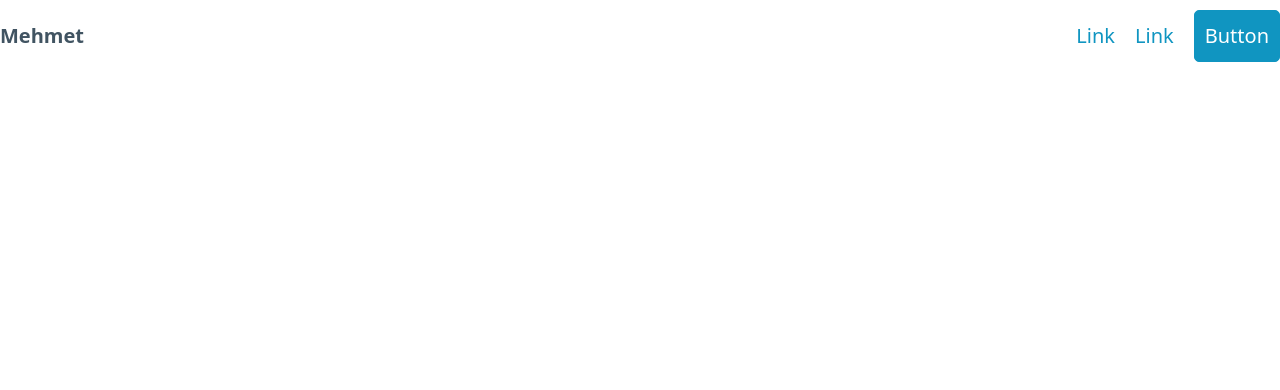
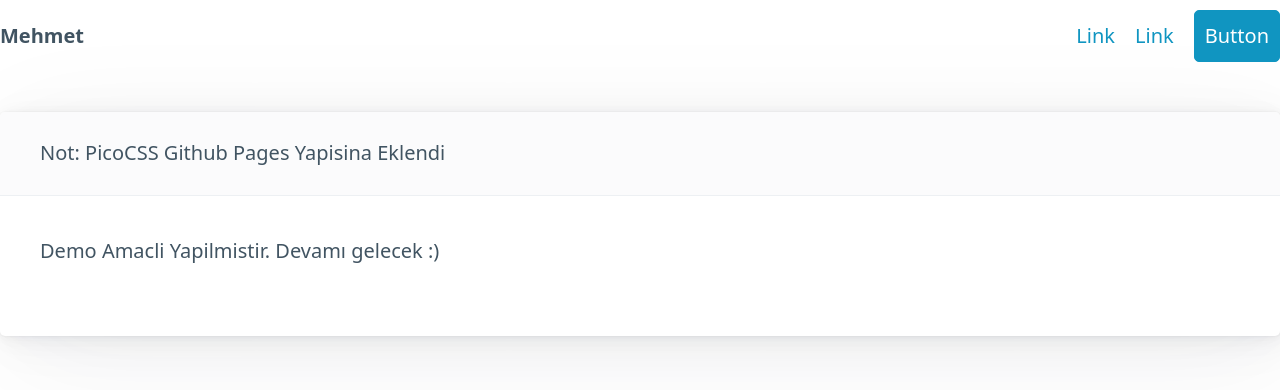
Before and after one commit to MehmetAydar01/MehmetAydar01.github.io, a plain HTML site: page index.html in a window 1280 px wide. Drawn offline with nearby package versions, Linux system fonts and the light colour scheme.

Commit message:
Not Eklendi

```diff
--- a/index.html
+++ b/index.html
@@ -18,5 +18,14 @@
             <li><a href="#" role="button">Button</a></li>
         </ul>
     </nav>
+
+    <article>
+        <header>
+            Not: PicoCSS Github Pages Yapisina Eklendi
+        </header>
+        <p>
+            Demo Amacli Yapilmistir. Devamı gelecek :)
+        </p>
+    </article>
 </body>
 </html>
```
